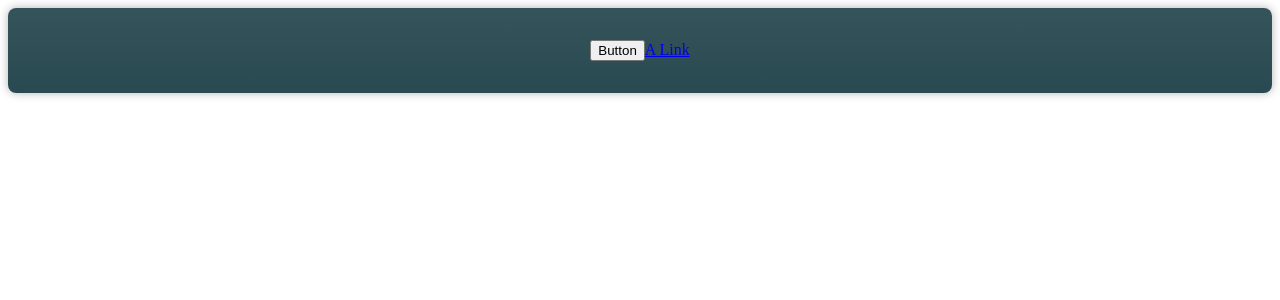
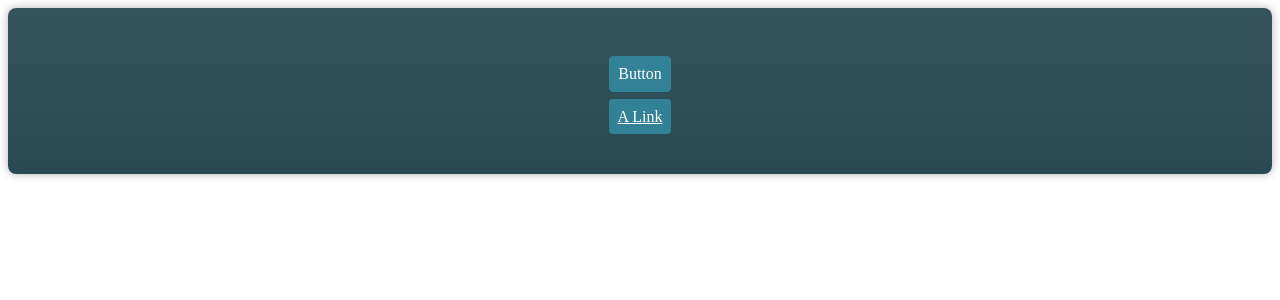
Before and after one commit to lboyadzhiev/basic-ts-app, a React (Vite) app: page / in a window 1280 px wide. Shown: the top 300 px of the page. Built offline with nearby package versions, Linux system fonts and the light colour scheme.

Commit message:
style custom button component

```diff
--- /dev/null
+++ b/src/components/Button.css
@@ -0,0 +1,17 @@
+.CustomButton {
+  .button {
+    font: inherit;
+    padding: 0.5rem;
+    border-radius: 4px;
+    border: 1px solid #338196;
+    background-color: #338196;
+    color: white;
+    cursor: pointer;
+  }
+
+  .button:hover,
+  .button:active {
+    background-color: #217086;
+    border-color: #217086;
+  }
+}
--- a/src/components/Button.tsx
+++ b/src/components/Button.tsx
@@ -1,4 +1,6 @@
 import { type ComponentPropsWithoutRef } from 'react';
+
+import './Button.css';
 
 type ButtonProps = ComponentPropsWithoutRef<'button'> & {
   href?: never;
@@ -9,8 +11,17 @@ type AnchorProps = ComponentPropsWithoutRef<'a'> & {
 };
 
 export default function Button(props: ButtonProps | AnchorProps) {
-  if (isAnchorProps(props)) return <a href='' {...props}></a>;
-  return <button {...props}>Button</button>;
+  return (
+    <p className='CustomButton'>
+      {isAnchorProps(props) ? (
+        <a className='button' href='' {...props}></a>
+      ) : (
+        <button className='button' {...props}>
+          Button
+        </button>
+      )}
+    </p>
+  );
 }
 
 // helpers
```
